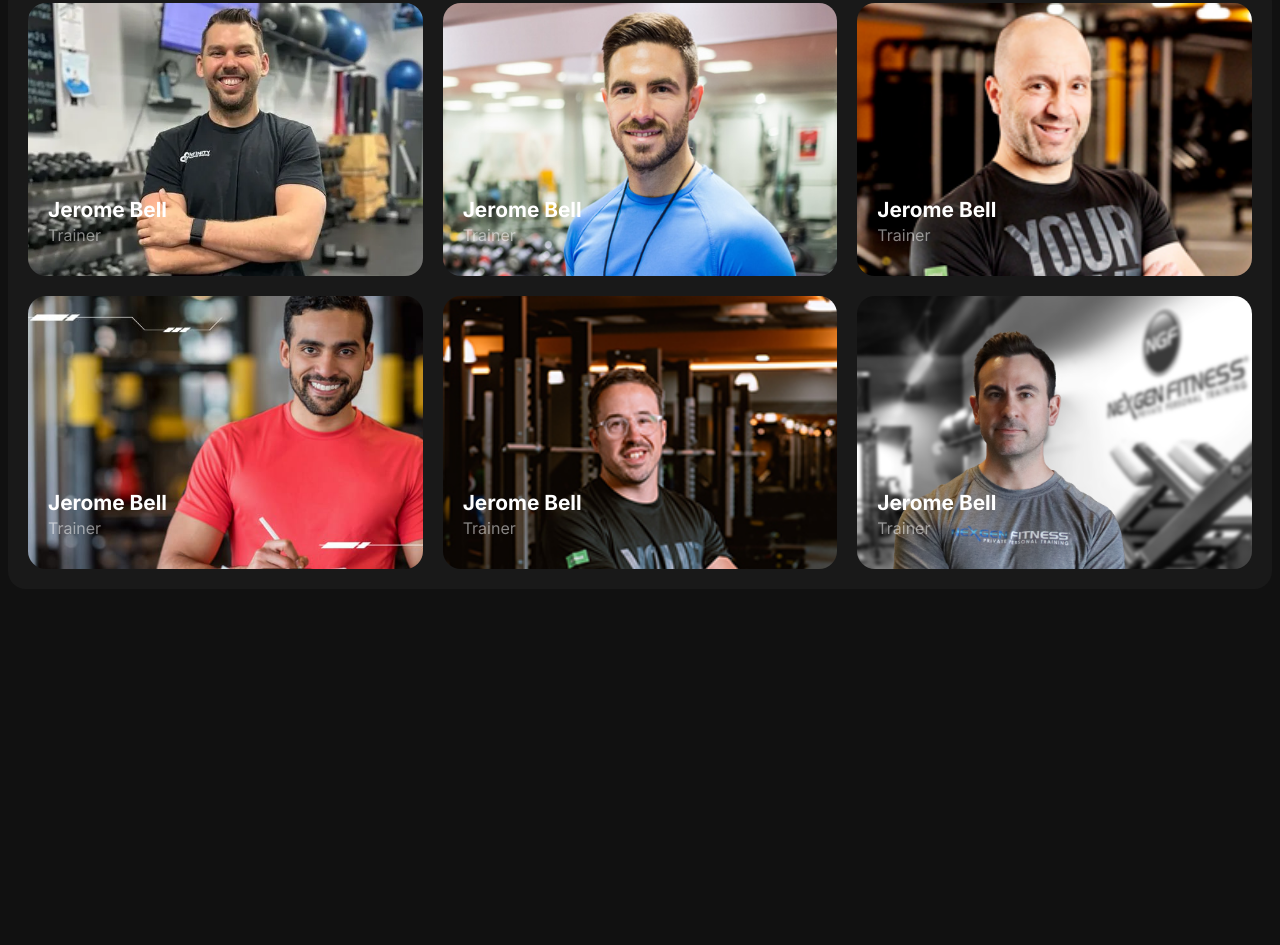
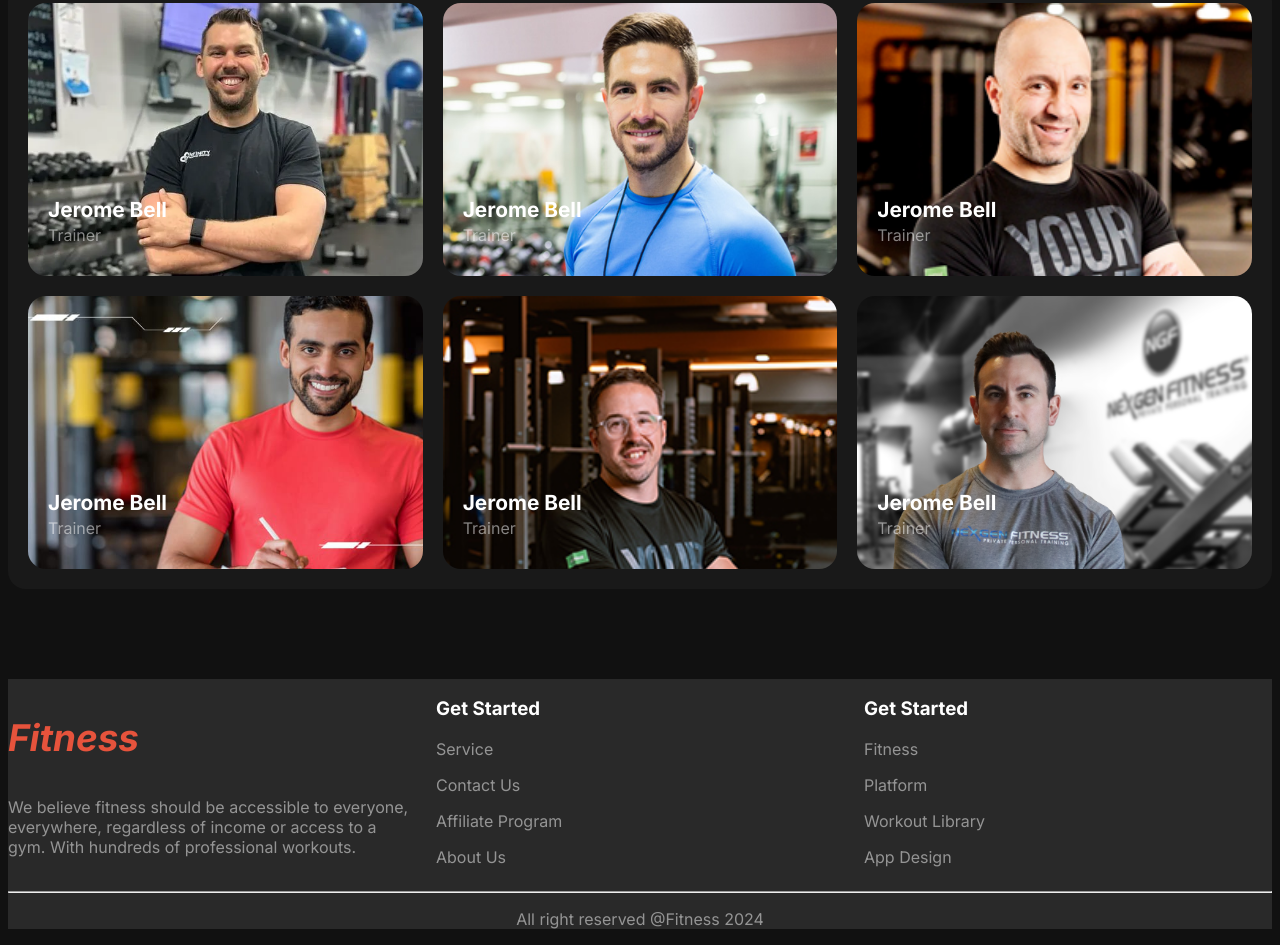
Before and after one commit to muhib085/Assignment-02, a plain HTML site: page index.html in a window 1280 px wide. Shown: the part 2012-2957 px from the top of the page. Before the commit the page ends 2609 px from the top, so only its background shows below. Drawn offline with Linux system fonts and the light colour scheme; a web font is replaced by a local one.

Commit message:
final commit

```diff
--- a/index.html
+++ b/index.html
@@ -137,8 +137,30 @@
             </div>
         </section>
     </main>
-    <footer>
-
+    <footer class="footer-container">
+        <div class="footer-content desktop-view">
+            <div>
+                <h3 class="nav-logo">Fitness</h3>
+                <p class="primary-text">We believe fitness should be accessible to everyone, everywhere, regardless of
+                    income or access to a gym. With hundreds of professional workouts.</p>
+            </div>
+            <div>
+                <h3>Get Started</h3>
+                <p class="primary-text">Service</p>
+                <p class="primary-text">Contact Us</p>
+                <p class="primary-text">Affiliate Program</p>
+                <p class="primary-text">About Us</p>
+            </div>
+            <div>
+                <h3>Get Started</h3>
+                <p class="primary-text">Fitness</p>
+                <p class="primary-text">Platform</p>
+                <p class="primary-text">Workout Library</p>
+                <p class="primary-text">App Design</p>
+            </div>
+        </div>
+        <hr class="hr-line">
+        <p class="text-center primary-text">All right reserved @Fitness 2024</p>
     </footer>
 </body>
 
--- a/styles/style.css
+++ b/styles/style.css
@@ -205,6 +205,19 @@ body{
 .trainer-designation{
     margin-top: 3px;
 }
+.footer-container{
+    background-color: rgba(255, 255, 255, 0.1);
+    margin-top: 90px;
+}
+.footer-content{
+    display: grid;
+    grid-template-columns: repeat(3,1fr);
+    justify-content: space-around;
+    gap: 20px;
+}
+.hr-line{
+    color: rgba(255, 255, 255, 0.1);
+}
 /* Responsive for small or mobile devices */
 
 @media screen and (max-width: 576px) {
@@ -245,4 +258,8 @@ body{
     .trainers{
         grid-template-columns: repeat(1, 1fr);
     }
+    .footer-content{
+        grid-template-columns: repeat(1, 1fr);
+        text-align: center;
+    }
 }
```
